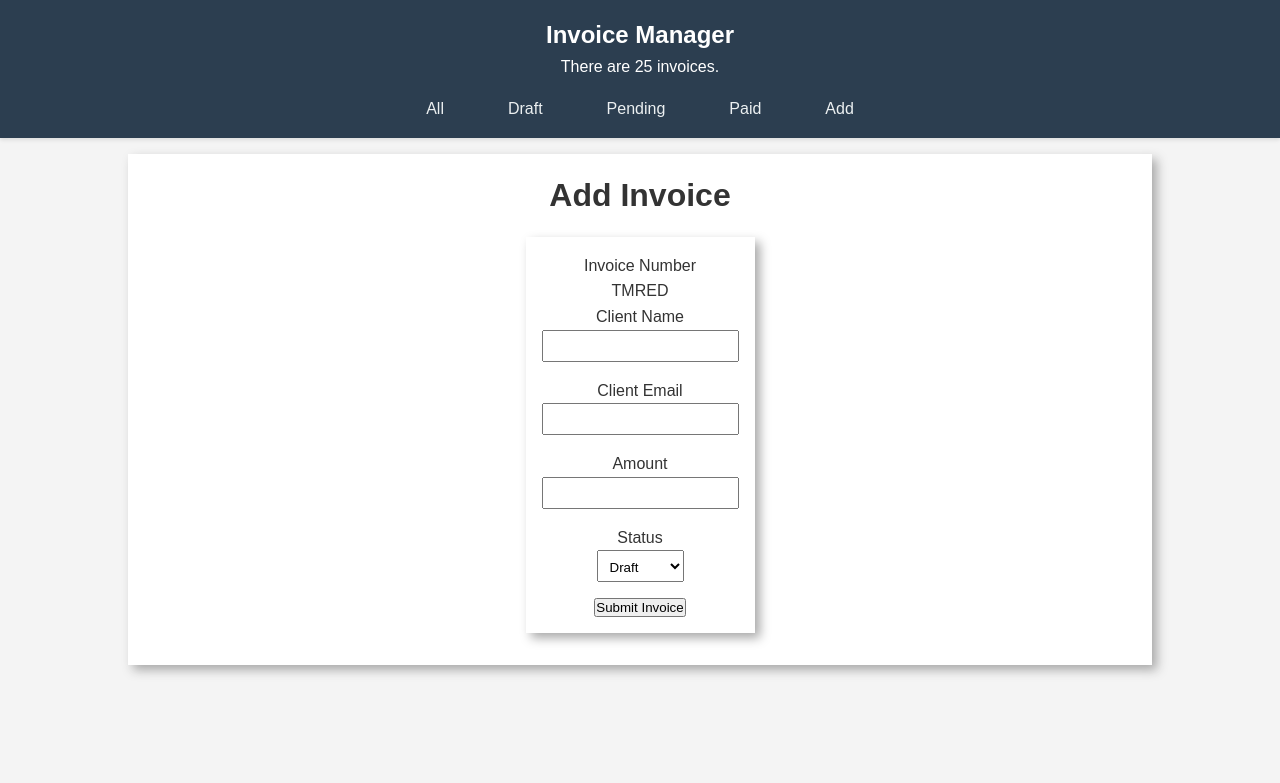
After one commit to uaj14/invoice-manager, a PHP site: page /add.php in a window 1280 px wide. The commit adds this page. Shown: the top 783 px of the page. Run offline with PHP 8.4, Linux system fonts and the light colour scheme.

Commit message:
Steps 1 to 5 completed.

```diff
--- /dev/null
+++ b/add.php
@@ -0,0 +1,56 @@
+<html lang="en">
+<head>
+    <meta charset="UTF-8">
+    <meta name="viewport" content="width=device-width, initial-scale=1.0">
+    <title>Add Invoice</title>
+    <link rel="stylesheet" href="style.css">
+</head>
+<body>
+    <?php
+        require_once 'data.php';
+        require_once 'nav.php';
+        renderNav($invoices, 'all');
+
+        function getInvoiceNumber ($length = 5) {
+          $letters = range('A', 'Z');
+          $number = [];
+
+          for ($i = 0; $i < $length; $i++) {
+            array_push($number, $letters[rand(0, count($letters) - 1)]);
+          }
+
+          return implode($number);
+        }
+
+        $invoiceNumber = getInvoiceNumber();
+    ?>
+
+    <div class="add">
+        <h1>Add Invoice</h1>
+
+        <form class="add" action="index.php" method="post" class="invoice-form">
+            <label>Invoice Number</label>
+            <div class="invoice-number"><?php echo $invoiceNumber; ?></div>
+            <input type="hidden" name="number" value="<?php echo $invoiceNumber; ?>">
+
+            <label for="client">Client Name</label>
+            <input id="client" name="client" type="text" required>
+
+            <label for="email">Client Email</label>
+            <input id="email" name="email" type="email" required>
+
+            <label for="amount">Amount</label>
+            <input id="amount" name="amount" type="number" step="0.01" min="0" required>
+
+            <label for="status">Status</label>
+            <select id="status" name="status" required>
+                <option value="draft">Draft</option>
+                <option value="pending">Pending</option>
+                <option value="paid">Paid</option>
+            </select>
+
+            <button type="submit">Submit Invoice</button>
+        </form>
+    </main>
+</body>
+</html>
--- a/nav.php
+++ b/nav.php
@@ -8,6 +8,7 @@ function renderNav($invoices, $currentStatus = 'all') { ?>
             <li><a href="index.php?status=draft" class="nav-link<?php echo $currentStatus === 'draft' ? ' active' : ''; ?>">Draft</a></li>
             <li><a href="index.php?status=pending" class="nav-link<?php echo $currentStatus === 'pending' ? ' active' : ''; ?>">Pending</a></li>
             <li><a href="index.php?status=paid" class="nav-link<?php echo $currentStatus === 'paid' ? ' active' : ''; ?>">Paid</a></li>
+            <li><a href="add.php" class="nav-link">Add</a></li>
         </ul>
     </nav>
 <?php }
--- a/style.css
+++ b/style.css
@@ -89,10 +89,6 @@ body {
     font-weight: 700;
 }
 
-.invoice_amount {
-
-}
-
 .invoice_status {
     text-align: center;
     border-width: 1px;
@@ -113,6 +109,27 @@ body {
 .invoice_status_paid{
     background-color: lightgreen;
     border-color: darkgreen;
+}
+
+/* Add Form */
+.add {
+    display: flex;
+    flex-direction: column;
+    justify-content: center;
+    align-items: center;
+
+    background-color: #fff;
+    padding: 1rem;
+    margin: 1rem 10%;
+    /* border: 1px solid gray; */
+
+    box-shadow: 5px 5px 10px darkgray;
+}
+
+.add input, .add select {
+    height: 2rem;
+    padding: .5rem;
+    margin-bottom: 1rem;
 }
 
 
```
Also changed, not shown: index.php (+15 -0 lines), README.md.
